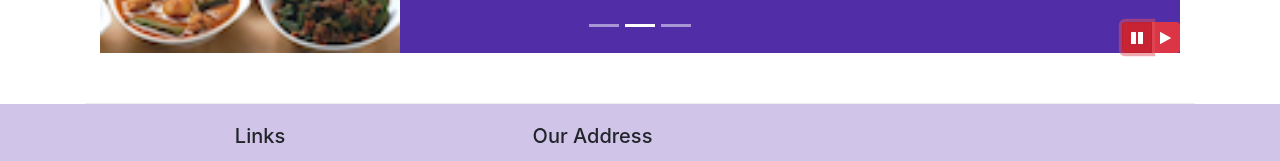
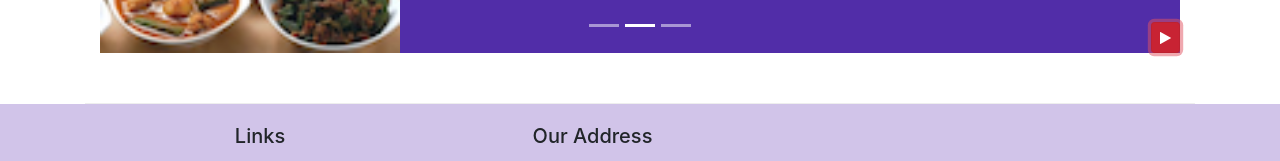
Before and after one commit to Ayoitsjason/git-test, a website: page index.html in a window 1280 px wide. Both pictures are taken after a click on the button 1137 px from the left and 668 px from the top of the page. Shown: the part 631-792 px from the top of the page. Drawn offline with nearby package versions, Linux system fonts and the light colour scheme.

Commit message:
more Bootstrap Jquery

```diff
--- a/index.html
+++ b/index.html
@@ -228,14 +228,9 @@
                         <span class="carousel-control-next-icon"></span>
                     </a>
                     <!-- Carousel buttons -->
-                    <div class="btn-group" id="carouselButton">
-                        <button class="btn btn-danger btn-sm" id="carousel-pause">
-                            <span class="fa fa-pause"></span>
-                        </button>
-                        <button class="btn btn-danger btn-sm" id="carousel-play">
-                            <span class="fa fa-play"></span>
-                        </button>
-                    </div>
+                    <button class="btn btn-danger btn-sm" id="carouselButton">
+                        <span class="fa fa-pause"></span>
+                    </button>
                 </div>
             </div>
         </div>
@@ -346,15 +341,21 @@
     <script src="https://cdnjs.cloudflare.com/ajax/libs/popper.js/1.14.7/umd/popper.min.js"></script>
     <script src="node_modules/bootstrap/dist/js/bootstrap.min.js"></script>
     <script>
+        // Carousel cycle button
         $(document).ready(function() {
             $('#mycarousel').carousel({ interval: 1000 });
-            $('#carousel-pause').click(function() {
-                $('#mycarousel').carousel('pause');
+            $('#carouselButton').click(function() {
+                if ($('#carouselButton').children("span").hasClass('fa-pause')) {
+                    $('#mycarousel').carousel('pause');
+                    $('#carouselButton').children("span").removeClass('fa-pause');
+                    $('#carouselButton').children("span").addClass('fa-play');
+                }
+                else if ($('#carouselButton').children("span").hasClass('fa-play')) {
+                    $('#mycarousel').carousel("cycle");
+                    $('#carouselButton').children("span").removeClass('fa-play');
+                    $('#carouselButton').children("span").addClass('fa-pause');
+                }
             });
-            $('#carousel-play').click(function() {
-                $('#mycarousel').carousel('cycle');
-            });
-
         })
     </script>
 </body>
```
